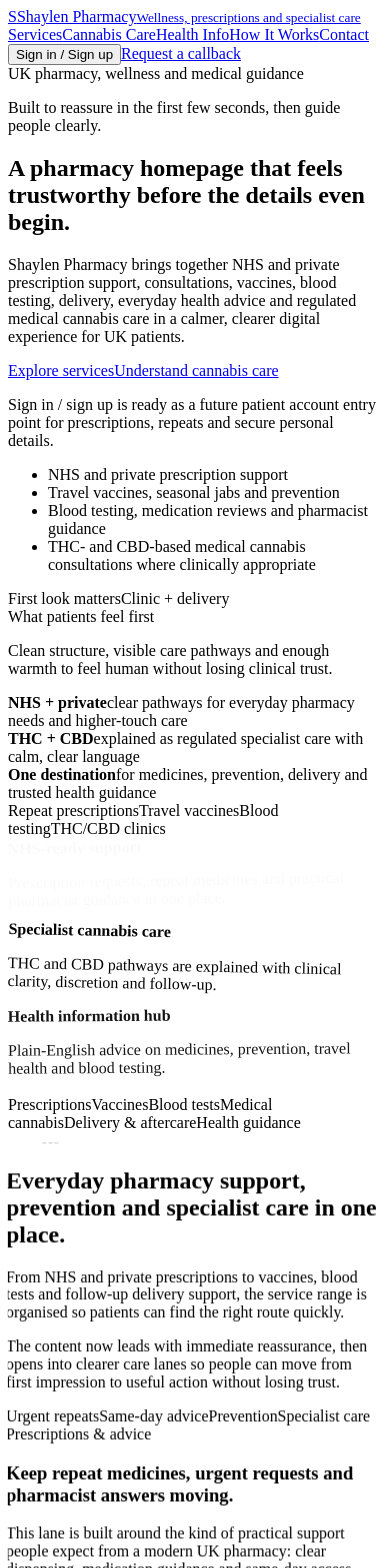
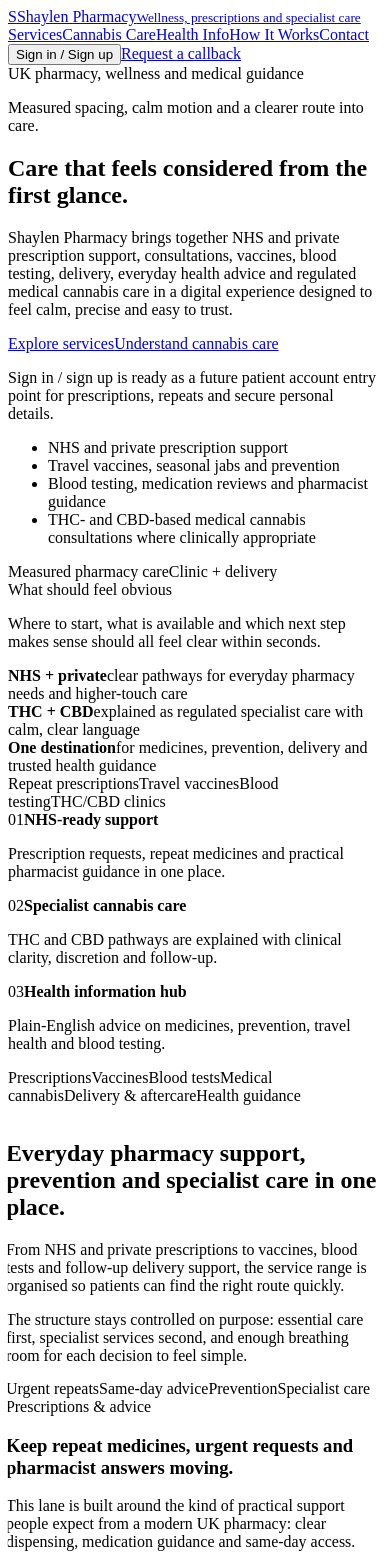
Before and after one commit to MihirP01/pharmacyShay, a React (Vite) app: page / in a window 390 px wide. Shown: the top 1568 px of the page. Built offline with nearby package versions, Linux system fonts and the light colour scheme; the HTML template or start-up script is replaced by a standard one.

Commit message:
Refine homepage toward calmer premium pacing

```diff
--- a/src/App.tsx
+++ b/src/App.tsx
@@ -306,12 +306,6 @@
   const xOffset = drift === "right" ? 42 : -42;
   const x = useTransform(scrollYProgress, [0, 0.18, 0.5, 0.84, 1], [xOffset, 8, 0, -8, -xOffset]);
   const scale = useTransform(scrollYProgress, [0, 0.2, 0.5, 0.84, 1], [0.975, 0.99, 1, 0.99, 0.975]);
-  const rotateX = useTransform(scrollYProgress, [0, 0.2, 0.5, 0.84, 1], [5, 1.5, 0, -1.5, -5]);
-  const rotateY = useTransform(
-    scrollYProgress,
-    [0, 0.2, 0.5, 0.84, 1],
-    drift === "right" ? [-4, -1.5, 0, 1.5, 4] : [4, 1.5, 0, -1.5, -4],
-  );
   const clipPath = useTransform(
     scrollYProgress,
     [0, 0.16, 0.5, 0.84, 1],
@@ -328,7 +322,7 @@
     <section id={id} ref={ref} className={`scene scene--${density}`}>
       <motion.div
         className="scene__frame"
-        style={reducedMotion ? undefined : { opacity, x, y, scale, rotateX, rotateY, clipPath }}
+        style={reducedMotion ? undefined : { opacity, x, y, scale, clipPath }}
       >
         {panel}
       </motion.div>
@@ -348,8 +342,7 @@
   const auraTwoY = useTransform(scrollYProgress, [0, 1], [0, reducedMotion ? 0 : -80]);
   const heroCopyY = useTransform(scrollYProgress, [0, 1], [0, reducedMotion ? 0 : 60]);
   const heroCardsY = useTransform(scrollYProgress, [0, 1], [0, reducedMotion ? 0 : -40]);
-  const heroCardsRotate = useTransform(scrollYProgress, [0, 1], [0, reducedMotion ? 0 : -5]);
-  const heroCardsScale = useTransform(scrollYProgress, [0, 1], [1, reducedMotion ? 1 : 0.975]);
+  const heroCardsScale = useTransform(scrollYProgress, [0, 1], [1, reducedMotion ? 1 : 0.988]);
 
   return (
     <div className="site-shell">
@@ -385,14 +378,14 @@
             <motion.div className="hero-copy" style={{ y: heroCopyY }}>
               <SectionTag>UK pharmacy, wellness and medical guidance</SectionTag>
               <p className="hero-kicker">
-                Built to reassure in the first few seconds, then guide people clearly.
+                Measured spacing, calm motion and a clearer route into care.
               </p>
-              <h1>A pharmacy homepage that feels trustworthy before the details even begin.</h1>
+              <h1>Care that feels considered from the first glance.</h1>
               <p className="hero-copy__lead">
                 Shaylen Pharmacy brings together NHS and private prescription support,
                 consultations, vaccines, blood testing, delivery, everyday health advice and
-                regulated medical cannabis care in a calmer, clearer digital experience for UK
-                patients.
+                regulated medical cannabis care in a digital experience designed to feel calm,
+                precise and easy to trust.
               </p>
               <div className="hero-actions">
                 <a className="button button--primary" href="#services">
@@ -415,18 +408,18 @@
 
             <motion.div
               className="hero-stage"
-              style={{ y: heroCardsY, rotate: heroCardsRotate, scale: heroCardsScale }}
+              style={{ y: heroCardsY, scale: heroCardsScale }}
             >
               <div className="hero-stage__panel">
                 <div className="hero-stage__eyebrow">
-                  <span>First look matters</span>
+                  <span>Measured pharmacy care</span>
                   <span>Clinic + delivery</span>
                 </div>
                 <div className="hero-stage__note">
-                  <span>What patients feel first</span>
+                  <span>What should feel obvious</span>
                   <p>
-                    Clean structure, visible care pathways and enough warmth to feel human without
-                    losing clinical trust.
+                    Where to start, what is available and which next step makes sense should all
+                    feel clear within seconds.
                   </p>
                 </div>
                 <div className="hero-stage__stats">
@@ -449,22 +442,15 @@
                     key={card.title}
                     className={`floating-card floating-card--${index + 1}`}
                     initial={{ opacity: 0, y: 18 }}
-                    animate={
-                      reducedMotion
-                        ? { opacity: 1, y: 0 }
-                        : {
-                            opacity: 1,
-                            y: [0, -10, 0],
-                            rotate: index % 2 === 0 ? [-1.2, 1.2, -1.2] : [1.2, -1.2, 1.2],
-                          }
-                    }
+                    whileInView={{ opacity: 1, y: 0 }}
+                    viewport={{ once: true, amount: 0.35 }}
                     transition={{
-                      delay: 0.2 + index * 0.12,
-                      duration: 6 + index,
-                      repeat: reducedMotion ? 0 : Infinity,
-                      ease: "easeInOut",
+                      delay: 0.18 + index * 0.08,
+                      duration: reducedMotion ? 0.2 : 0.55,
+                      ease: [0.22, 1, 0.36, 1],
                     }}
                   >
+                    <span className="floating-card__eyebrow">0{index + 1}</span>
                     <strong>{card.title}</strong>
                     <p>{card.body}</p>
                   </motion.article>
@@ -507,9 +493,8 @@
                   transition={{ duration: 0.6, ease: [0.22, 1, 0.36, 1] }}
                 >
                   <p className="services-summary__lead">
-                    The content now leads with immediate reassurance, then opens into clearer care
-                    lanes so people can move from first impression to useful action without losing
-                    trust.
+                    The structure stays controlled on purpose: essential care first, specialist
+                    services second, and enough breathing room for each decision to feel simple.
                   </p>
                   <div className="services-pill-row">
                     <span>Urgent repeats</span>
--- a/src/styles.css
+++ b/src/styles.css
@@ -249,8 +249,8 @@
   width: min(36vw, 24rem);
   height: min(36vw, 24rem);
   border-radius: 44% 56% 54% 46% / 52% 40% 60% 48%;
-  background: radial-gradient(circle, rgba(220, 235, 250, 0.72), transparent 72%);
-  filter: blur(6px);
+  background: radial-gradient(circle, rgba(220, 235, 250, 0.54), transparent 72%);
+  filter: blur(10px);
   pointer-events: none;
   z-index: 0;
 }
@@ -258,7 +258,7 @@
 .hero-grid {
   display: grid;
   grid-template-columns: minmax(0, 1.04fr) minmax(320px, 0.96fr);
-  gap: clamp(2rem, 4vw, 4rem);
+  gap: clamp(2.4rem, 4vw, 4.4rem);
   align-items: center;
   min-height: calc(100vh - 11rem);
 }
@@ -275,16 +275,17 @@
   width: 7rem;
   height: 7rem;
   border-radius: 42% 58% 62% 38% / 48% 40% 60% 52%;
-  background: rgba(220, 235, 250, 0.56);
+  background: rgba(220, 235, 250, 0.42);
   z-index: -1;
 }
 
 .hero-kicker {
   margin: 1rem 0 0;
-  color: #587588;
-  font-size: 0.96rem;
+  color: #557589;
+  font-size: 0.92rem;
   font-weight: 700;
-  letter-spacing: 0.02em;
+  letter-spacing: 0.06em;
+  text-transform: uppercase;
 }
 
 .hero-copy h1,
@@ -308,8 +309,8 @@
 }
 
 .hero-copy h1 {
-  max-width: 10ch;
-  font-size: clamp(3.15rem, 7vw, 6rem);
+  max-width: 9ch;
+  font-size: clamp(3.25rem, 7vw, 6.1rem);
   line-height: 0.92;
   text-wrap: balance;
 }
@@ -441,7 +442,7 @@
 
 .hero-stage {
   display: grid;
-  gap: 1rem;
+  gap: 0.9rem;
   align-content: start;
   perspective: 1800px;
 }
@@ -463,16 +464,16 @@
   position: relative;
   display: grid;
   align-content: start;
-  gap: 1.2rem;
-  padding: 1.7rem;
+  gap: 1rem;
+  padding: 1.65rem;
   border: 1px solid rgba(255, 255, 255, 0.9);
-  border-radius: 36px 36px 28px 46px;
+  border-radius: 32px;
   background:
     linear-gradient(180deg, rgba(255, 255, 255, 0.76), rgba(247, 251, 253, 0.92)),
     var(--panel);
   overflow: hidden;
   box-shadow:
-    0 24px 56px rgba(17, 60, 91, 0.08),
+    0 18px 42px rgba(17, 60, 91, 0.055),
     0 1px 0 rgba(255, 255, 255, 0.9) inset;
   transform-style: preserve-3d;
 }
@@ -482,11 +483,11 @@
   position: absolute;
   top: 1.25rem;
   right: 1.35rem;
-  width: 7rem;
-  height: 7rem;
-  border-radius: 46% 54% 44% 56% / 40% 48% 52% 60%;
+  width: 6.4rem;
+  height: 6.4rem;
+  border-radius: 50%;
   background: linear-gradient(135deg, rgba(220, 235, 250, 0.82), rgba(215, 236, 228, 0.86));
-  opacity: 0.96;
+  opacity: 0.72;
 }
 
 .hero-stage__panel::after {
@@ -501,8 +502,8 @@
 
 .hero-stage__float-grid {
   display: grid;
-  grid-template-columns: repeat(12, 1fr);
-  gap: 0.9rem;
+  grid-template-columns: 1fr;
+  gap: 0.8rem;
   align-items: start;
 }
 
@@ -512,19 +513,19 @@
   gap: 0.8rem;
   flex-wrap: wrap;
   color: #557385;
-  font-size: 0.82rem;
+  font-size: 0.78rem;
   font-weight: 800;
-  letter-spacing: 0.08em;
+  letter-spacing: 0.12em;
   text-transform: uppercase;
 }
 
 .hero-stage__note {
   position: relative;
-  max-width: 26rem;
-  padding: 1rem 1.1rem 1rem 1.2rem;
-  border-left: 3px solid rgba(0, 94, 184, 0.72);
-  border-radius: 0 22px 22px 0;
-  background: rgba(241, 248, 252, 0.84);
+  max-width: 100%;
+  padding: 1rem 1.05rem;
+  border: 1px solid rgba(0, 94, 184, 0.08);
+  border-radius: 22px;
+  background: rgba(241, 248, 252, 0.78);
 }
 
 .hero-stage__note span {
@@ -543,18 +544,19 @@
 
 .hero-stage__stats {
   display: grid;
-  gap: 0.95rem;
+  grid-template-columns: repeat(3, minmax(0, 1fr));
+  gap: 0.8rem;
   margin-top: 0.3rem;
 }
 
 .hero-stage__stats article {
   display: grid;
   gap: 0.32rem;
-  padding: 1rem 1.1rem;
+  padding: 0.95rem 1rem;
   border: 1px solid rgba(21, 51, 65, 0.08);
-  border-radius: 22px 22px 18px 28px;
+  border-radius: 22px;
   background: rgba(255, 255, 255, 0.88);
-  box-shadow: 0 12px 24px rgba(21, 51, 65, 0.05);
+  box-shadow: 0 8px 18px rgba(21, 51, 65, 0.032);
 }
 
 .hero-stage__stats strong {
@@ -566,19 +568,20 @@
 .hero-stage__capsules {
   display: flex;
   flex-wrap: wrap;
-  gap: 0.7rem;
+  gap: 0.55rem;
 }
 
 .hero-stage__capsules span {
-  padding: 0.72rem 0.94rem;
+  padding: 0.62rem 0.82rem;
   border: 1px solid rgba(0, 94, 184, 0.1);
   border-radius: 999px;
   background:
     linear-gradient(135deg, rgba(220, 235, 250, 0.78), rgba(255, 255, 255, 0.96));
   color: #3c667c;
-  font-size: 0.82rem;
+  font-size: 0.78rem;
   font-weight: 800;
-  letter-spacing: 0.02em;
+  letter-spacing: 0.04em;
+  text-transform: uppercase;
 }
 
 .floating-card {
@@ -589,37 +592,28 @@
   background: rgba(255, 255, 255, 0.88);
   backdrop-filter: blur(10px);
   box-shadow:
-    0 14px 28px rgba(17, 60, 91, 0.055),
+    0 10px 22px rgba(17, 60, 91, 0.035),
     0 1px 0 rgba(255, 255, 255, 0.9) inset;
   transform-style: preserve-3d;
+  border-radius: 22px;
 }
 
 .floating-card strong {
   display: block;
-  margin-bottom: 0.42rem;
+  margin-bottom: 0.35rem;
   font-family: "Cormorant Garamond", serif;
-  font-size: 1rem;
+  font-size: 1.08rem;
   font-weight: 600;
 }
 
-.floating-card--1 {
-  grid-column: 2 / span 5;
-  border-radius: 26px 18px 24px 28px;
-  transform: rotate(-4deg) translateZ(0);
-}
-
-.floating-card--2 {
-  grid-column: 7 / span 5;
-  margin-top: 1.2rem;
-  border-radius: 22px 30px 18px 24px;
-  transform: rotate(3deg) translateZ(0);
-}
-
-.floating-card--3 {
-  grid-column: 4 / span 6;
-  margin-top: -0.25rem;
-  border-radius: 30px 18px 26px 20px;
-  transform: rotate(-2deg) translateZ(0);
+.floating-card__eyebrow {
+  display: inline-flex;
+  margin-bottom: 0.45rem;
+  color: #5f7d8f;
+  font-size: 0.72rem;
+  font-weight: 800;
+  letter-spacing: 0.16em;
+  text-transform: uppercase;
 }
 
 .hero-aura {
@@ -744,7 +738,7 @@
   display: grid;
   gap: 1rem;
   padding: 1.35rem 1.4rem;
-  border-radius: 28px 24px 30px 22px;
+  border-radius: 28px;
   box-shadow: var(--shadow);
   background:
     linear-gradient(135deg, rgba(220, 235, 250, 0.48), transparent 48%),
@@ -815,16 +809,16 @@
 }
 
 .service-lane--1 {
-  border-radius: 34px 24px 30px 22px;
+  border-radius: 28px;
 }
 
 .service-lane--2 {
-  margin-left: 2rem;
-  border-radius: 24px 34px 22px 30px;
+  margin-left: 0;
+  border-radius: 28px;
 }
 
 .service-lane--3 {
-  border-radius: 30px 22px 34px 24px;
+  border-radius: 28px;
 }
 
 .service-lane__intro {
@@ -859,7 +853,7 @@
   gap: 1rem;
   padding: 1.15rem 1.2rem;
   border: 1px solid rgba(21, 51, 65, 0.08);
-  border-radius: 24px 20px 22px 26px;
+  border-radius: 22px;
   background: rgba(255, 255, 255, 0.84);
   box-shadow:
     0 10px 20px rgba(17, 60, 91, 0.035),
@@ -868,20 +862,20 @@
     transform 220ms ease,
     box-shadow 220ms ease,
     border-color 220ms ease;
-  transform: translateY(0) rotate(-1.2deg);
+  transform: translateY(0);
 }
 
 .service-inline:nth-child(even) {
-  border-radius: 20px 24px 26px 22px;
+  border-radius: 22px;
   background:
     linear-gradient(135deg, rgba(220, 235, 250, 0.3), transparent 52%),
     rgba(255, 255, 255, 0.9);
-  transform: translateY(0) rotate(1deg);
+  transform: translateY(0);
 }
 
 .service-inline:hover,
 .service-inline:focus-within {
-  transform: translateY(-4px) rotate(0deg);
+  transform: translateY(-2px);
   border-color: rgba(0, 94, 184, 0.12);
   box-shadow:
     0 14px 24px rgba(17, 60, 91, 0.05),
@@ -985,7 +979,7 @@
 }
 
 .cannabis-card--narrative {
-  border-radius: 34px 22px 28px 38px;
+  border-radius: 28px;
 }
 
 .cannabis-stack {
@@ -994,14 +988,14 @@
 }
 
 .cannabis-card--spotlight {
-  border-radius: 28px 36px 24px 22px;
+  border-radius: 28px;
   background:
     linear-gradient(135deg, rgba(220, 235, 250, 0.34), transparent 60%),
     rgba(255, 255, 255, 0.92);
 }
 
 .cannabis-card--micro {
-  border-radius: 20px 30px 26px 18px;
+  border-radius: 24px;
   background: rgba(247, 251, 252, 0.94);
 }
 
@@ -1015,12 +1009,12 @@
 
 .info-card--1 {
   grid-column: span 7;
-  border-radius: 36px 22px 28px 34px;
+  border-radius: 28px;
 }
 
 .info-card--2 {
   grid-column: span 5;
-  border-radius: 24px 34px 22px 28px;
+  border-radius: 28px;
 }
 
 .info-card--3,
@@ -1029,11 +1023,11 @@
 }
 
 .info-card--3 {
-  border-radius: 28px 18px 34px 24px;
+  border-radius: 28px;
 }
 
 .info-card--4 {
-  border-radius: 20px 32px 26px 30px;
+  border-radius: 28px;
 }
 
 .journey-rail {
@@ -1057,16 +1051,12 @@
   position: relative;
   grid-column: span 3;
   padding: 1.3rem;
-  border-radius: 26px 30px 22px 28px;
+  border-radius: 26px;
   z-index: 1;
   overflow: hidden;
   box-shadow:
     0 12px 24px rgba(17, 60, 91, 0.04),
     0 1px 0 rgba(255, 255, 255, 0.88) inset;
-}
-
-.step-card:nth-child(even) {
-  border-radius: 32px 22px 28px 24px;
 }
 
 .step-card span {
@@ -1081,7 +1071,7 @@
 
 .contact-card {
   padding: 1.45rem;
-  border-radius: 30px 24px 34px 22px;
+  border-radius: 28px;
   overflow: hidden;
   box-shadow:
     0 14px 28px rgba(17, 60, 91, 0.045),
@@ -1109,7 +1099,7 @@
 
 .faq-item {
   overflow: hidden;
-  border-radius: 24px 30px 22px 28px;
+  border-radius: 24px;
   box-shadow:
     0 10px 20px rgba(17, 60, 91, 0.035),
     0 1px 0 rgba(255, 255, 255, 0.88) inset;
@@ -1156,6 +1146,10 @@
 
   .hero-stage {
     min-height: 0;
+  }
+
+  .hero-stage__stats {
+    grid-template-columns: 1fr;
   }
 
   .step-card {
```
